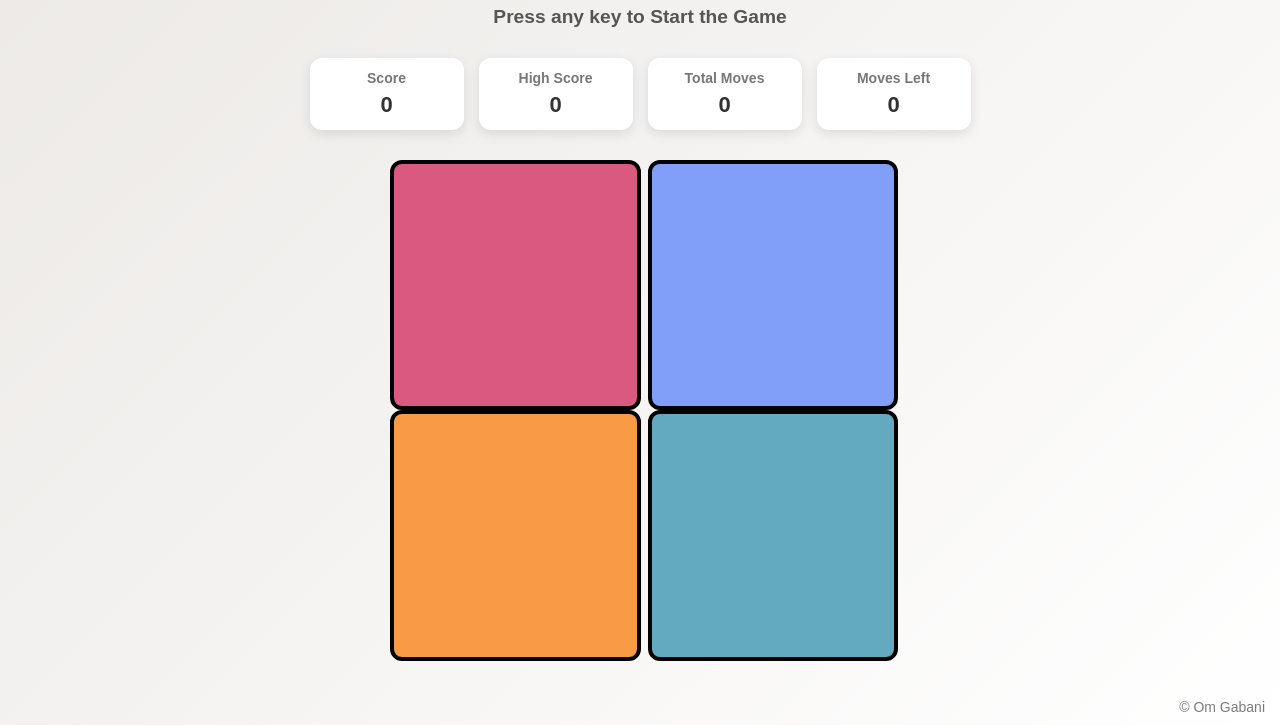
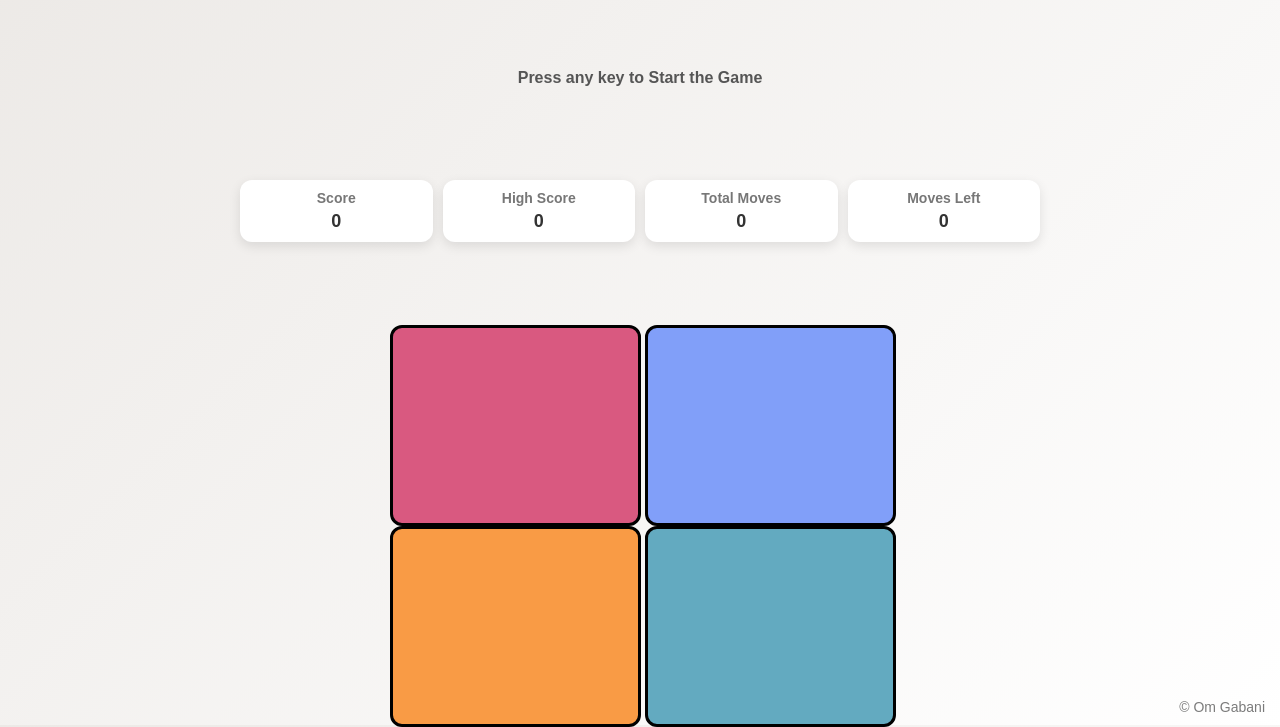
Before and after one commit to Om45m/Simon-Game, a plain HTML site: page index.html in a window 1280 px wide. Shown: the part 75-802 px from the top of the page. Drawn offline with nearby package versions, Linux system fonts and the light colour scheme.

Commit message:
Update style.css

```diff
--- a/style.css
+++ b/style.css
@@ -1,49 +1,52 @@
+/* Body and layout */
 body {
-  text-align: center;
+  margin: 0;
   font-family: "Poppins", sans-serif;
   background: linear-gradient(135deg, #ece9e6, #ffffff);
-  margin: 0;
-  min-height: 100dvh;   /* correct height on mobiles */
   display: flex;
   flex-direction: column;
+  justify-content: space-between;  /* spread header, grid, footer */
   align-items: center;
-  justify-content: flex-start;
+  min-height: 100vh;
+  height: 100%;
   overflow: hidden;
+  text-align: center;
 }
 
 body.danger {
   background: #ff4d4d !important;
 }
 
+/* Headings */
 h1 {
-  font-size: 2.5rem;
-  margin: 15px 0 5px;
+  font-size: 2rem;
+  margin: 10px 0 5px;
   color: #333;
 }
 
 h2 {
-  font-size: 1.2rem;
-  margin-bottom: 20px;
+  font-size: 1rem;
+  margin-bottom: 10px;
   color: #555;
 }
 
 /* Scoreboard */
 .scoreboard {
   display: flex;
+  flex-wrap: wrap;
   justify-content: center;
-  gap: 15px;
-  margin: 10px auto 20px;
+  gap: 10px;
+  padding: 5px;
+  width: 95%;
   max-width: 800px;
-  flex-wrap: wrap;
 }
 
 .card {
-  flex: 1;
-  min-width: 130px;
+  flex: 1 1 100px;
   background: #fff;
   border-radius: 12px;
-  padding: 12px;
-  box-shadow: 0 4px 12px rgba(0, 0, 0, 0.1);
+  padding: 10px;
+  box-shadow: 0 4px 12px rgba(0,0,0,0.1);
   text-align: center;
 }
 
@@ -51,33 +54,32 @@ h2 {
   display: block;
   font-size: 14px;
   color: #777;
-  margin-bottom: 6px;
+  margin-bottom: 5px;
 }
 
 .card span {
-  font-size: 22px;
+  font-size: 18px;
   font-weight: bold;
   color: #333;
 }
 
-/* Game container as full grid */
+/* Game grid container */
 .container {
   display: grid;
   grid-template-columns: 1fr 1fr;
   grid-template-rows: 1fr 1fr;
-  gap: 15px;
-  width: 90vw;       /* almost full width */
-  max-width: 500px;  /* limit for desktops */
-  aspect-ratio: 1/1; /* square shape */
-  margin-top: 10px;
+  gap: 10px;
+  width: 90vw;
+  max-width: 500px;
+  height: 50vh;   /* scale grid height */
 }
 
 /* Buttons */
 .btn {
-  border: 4px solid black;
-  border-radius: 12px;
   width: 100%;
   height: 100%;
+  border-radius: 12px;
+  border: 3px solid black;
   cursor: pointer;
   transition: transform 0.2s;
 }
@@ -86,16 +88,17 @@ h2 {
   transform: scale(0.95);
 }
 
+/* Button colors */
 .red { background-color: #d95980; }
 .yellow { background-color: #f99b45; }
 .purple { background-color: #819ff9; }
 .green { background-color: #63aac0; }
 
-/* Flashes */
+/* Flash effects */
 .flash { background-color: #fff !important; }
 .userflash { background-color: limegreen !important; }
 
-/* Popup styling */
+/* Popups */
 .popup {
   position: fixed;
   top: 50%;
@@ -119,6 +122,7 @@ h2 {
   transform: translate(-50%, -50%) scale(1);
 }
 
+/* Lose animation */
 body.lose {
   animation: loseFlash 0.6s ease;
 }
@@ -148,11 +152,11 @@ body.lose {
   color: #111;
 }
 
-/* Responsive tweaks */
+/* Responsive adjustments for mobile */
 @media (max-width: 600px) {
   h1 { font-size: 1.6rem; }
-  h2 { font-size: 1rem; }
-  .card { min-width: 100px; padding: 8px; }
+  h2 { font-size: 0.9rem; }
+  .card { flex: 1 1 80px; padding: 8px; }
   .card span { font-size: 16px; }
-  .scoreboard { gap: 10px; }
+  .container { height: 60vw; } /* full width square for small screens */
 }
```
